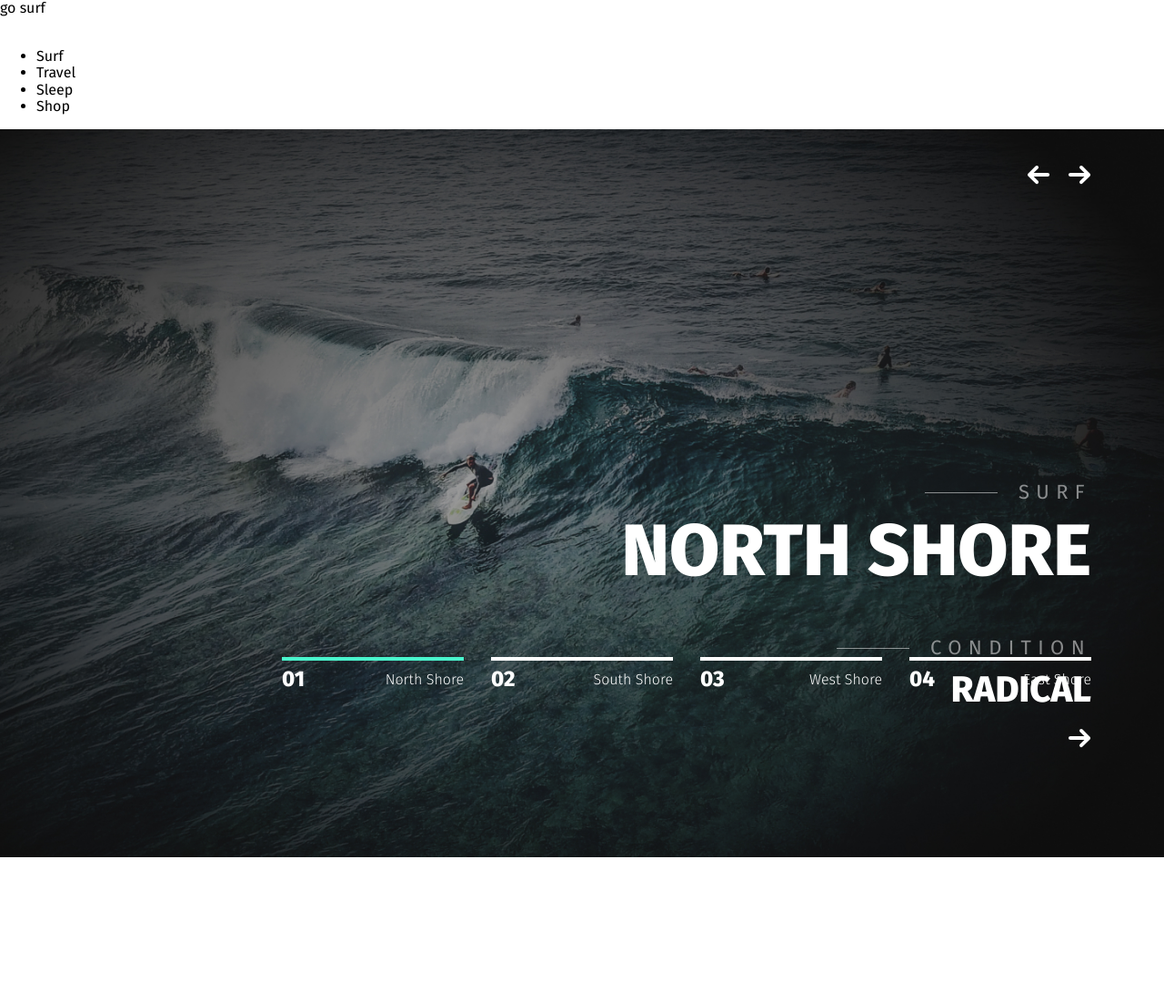
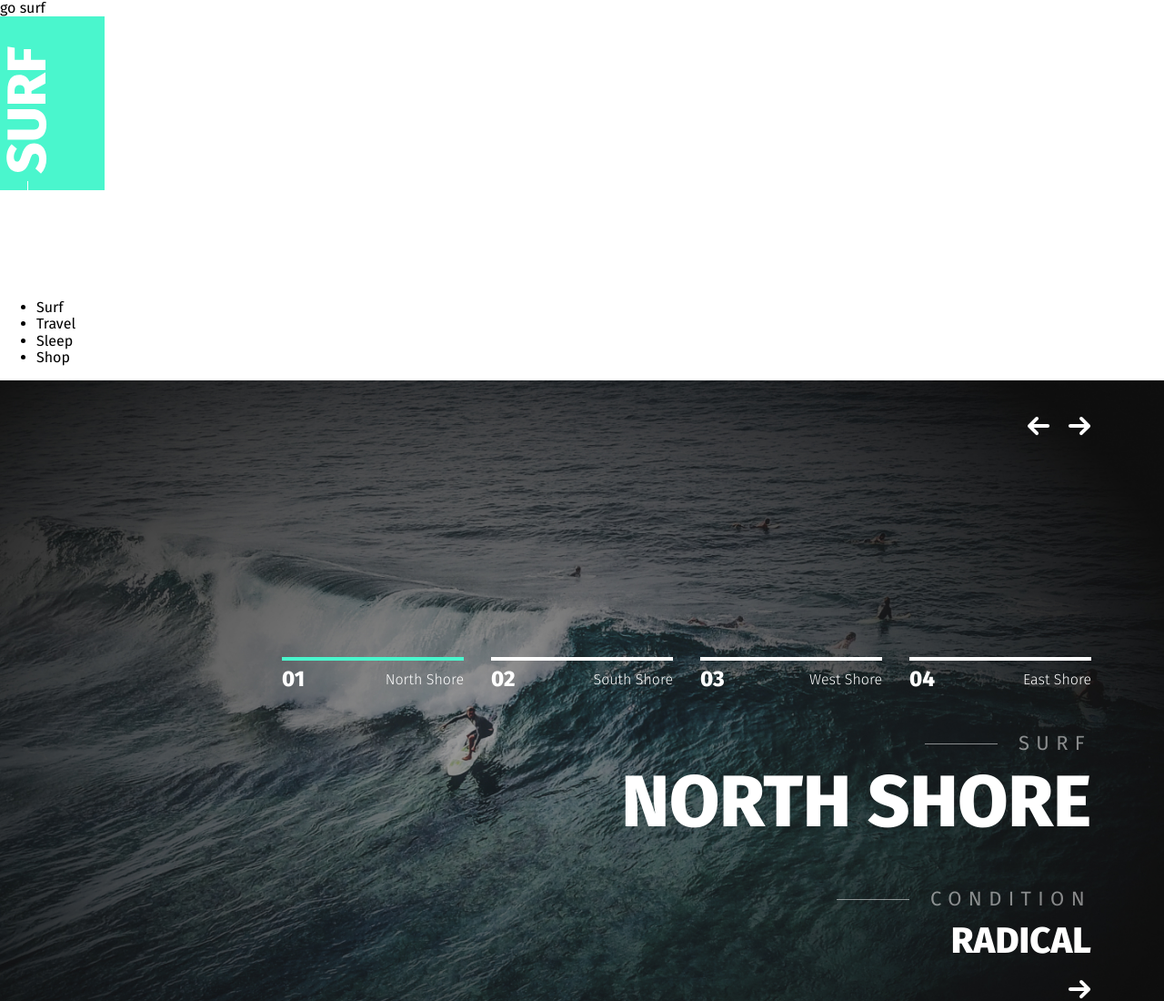
Before and after one commit to Aloxan12/serf, a website: page app/index.html in a window 1280 px wide. Shown: the top 1100 px of the page at 91% size. Before the commit the page ends 947 px from the top, so only its background shows below. Drawn offline with nearby package versions, Linux system fonts and the light colour scheme.

Commit message:
header scss logo

```diff
--- a/app/index.html
+++ b/app/index.html
@@ -19,7 +19,9 @@
     </div>
     <div class="header__aside">
         <div class="logo">
-            <a href="#"></a>
+            <a href="#">
+                <img src="img/logo.svg" />
+            </a>
         </div>
         <nav class="menu">
             <ul class="menu__list">
```
Also changed, not shown: app/img/logo.svg (added).
